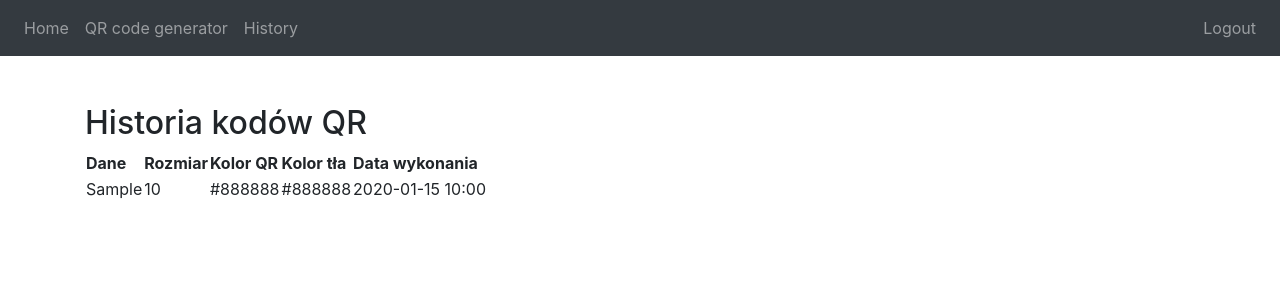
After one commit to alpaqers/qr_code_gen, a Flask app: page /history in a window 1280 px wide. The commit adds this page. Shown: the top 300 px of the page. Run offline with Flask 3, Linux system fonts and the light colour scheme; a user stored in the database is signed in; tables that the repository leaves empty hold one stand-in row (values such as "Sample post"); some libraries are stand-ins or nearby versions.

Commit message:
added history page, with display of all data from qrcode table

```diff
--- a/website/templates/base.html
+++ b/website/templates/base.html
@@ -27,6 +27,7 @@
                 <div class="navbar-nav">
                   <a class="nav-item nav-link" id="home" href="/">Home</a>
                   <a class="nav-item nav-link" id="generate_qr" href="/generate_qr">QR code generator</a>
+                  <a class="nav-item nav-link" id="history" href="/history">History</a>
                 </div>
                 <div class="navbar-nav">
                   <a class="nav-item nav-link .align-self-end" id="logout" href="/logout">Logout</a>
--- /dev/null
+++ b/website/templates/history.html
@@ -0,0 +1,29 @@
+{% extends "base.html" %}
+
+{% block title %}History{% endblock %}
+
+{% block content %}
+
+<div class="mt-5">
+    <h2>Historia kodów QR</h2>
+    <table>
+    <tr>
+        <th>Dane</th>
+        <th>Rozmiar</th>
+        <th>Kolor QR</th>
+        <th>Kolor tła</th>
+        <th>Data wykonania</th>
+    </tr>
+    {% for qr in qrs %}
+    <tr>
+        <td>{{ qr.data }}</td>
+        <td>{{ qr.size }}</td>
+        <td>{{ qr.color_fg }}</td>
+        <td>{{ qr.color_bg }}</td>
+        <td>{{ qr.created_at.strftime('%Y-%m-%d %H:%M') }}</td>
+    </tr>
+    {% endfor %}
+    </table>
+</div>
+
+{% endblock %}
--- a/website/views.py
+++ b/website/views.py
@@ -8,7 +8,6 @@ from PIL import Image
 import io
 import csv
 import base64
-import os
 from zipfile import ZipFile
 
 views = Blueprint('views', __name__)
@@ -153,3 +152,10 @@ def download_qr():
     buf = io.BytesIO(current_app.qr_image)
     buf.seek(0)
     return send_file(buf, mimetype='image/png', as_attachment=True, download_name='qr_code.png')
+
+@views.route('/history', methods=['GET', 'POST'])
+@login_required
+def history():
+    #select wierszy z tabeli aktualnego użytkopwnika, posortowane malejąco po dacie
+    qrs = QRCode.query.filter_by(user_id=current_user.id).order_by(QRCode.created_at.desc()).all()
+    return render_template("history.html", user=current_user, qrs=qrs)
```
Also changed, not shown: 1 other file.
